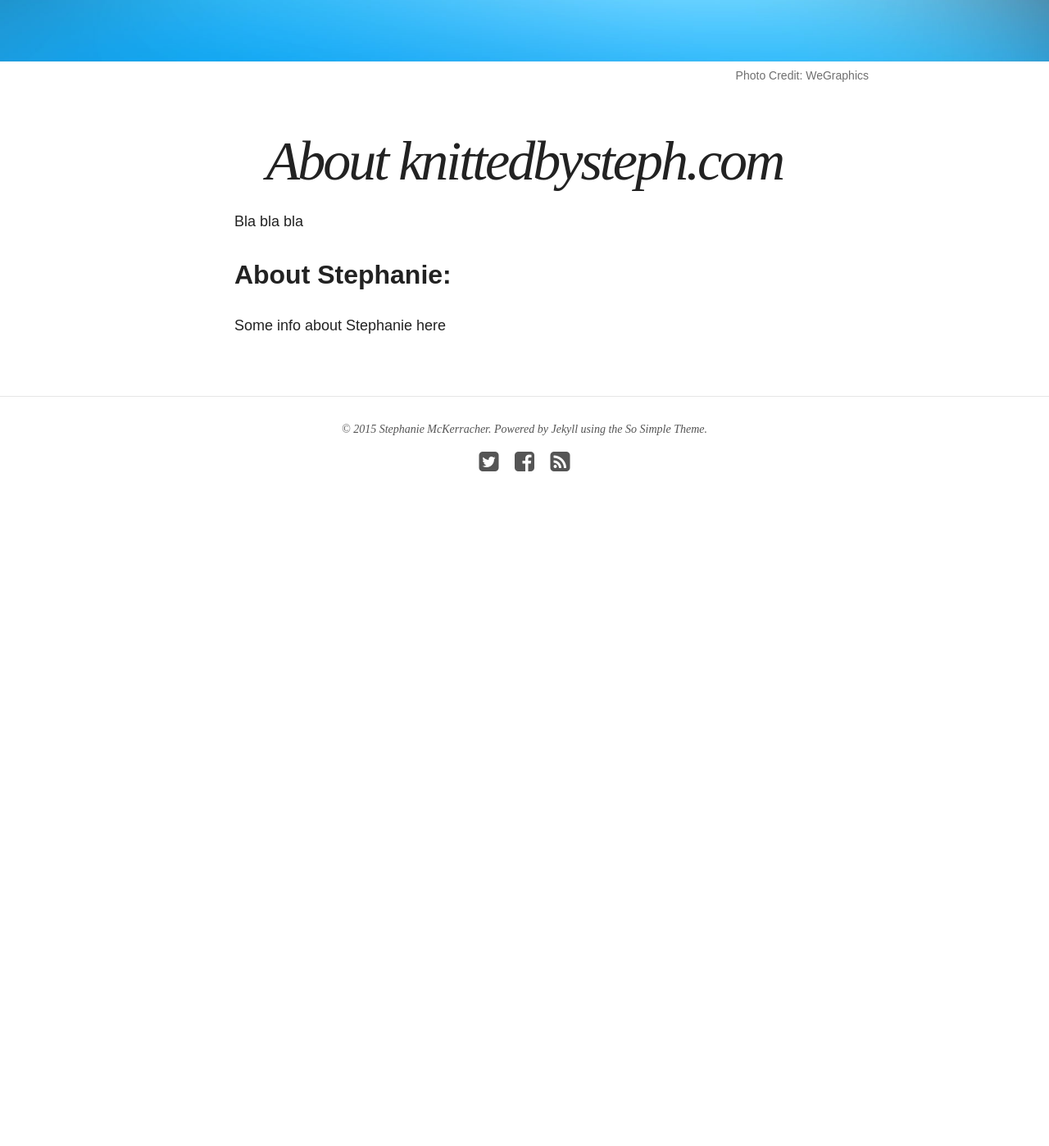
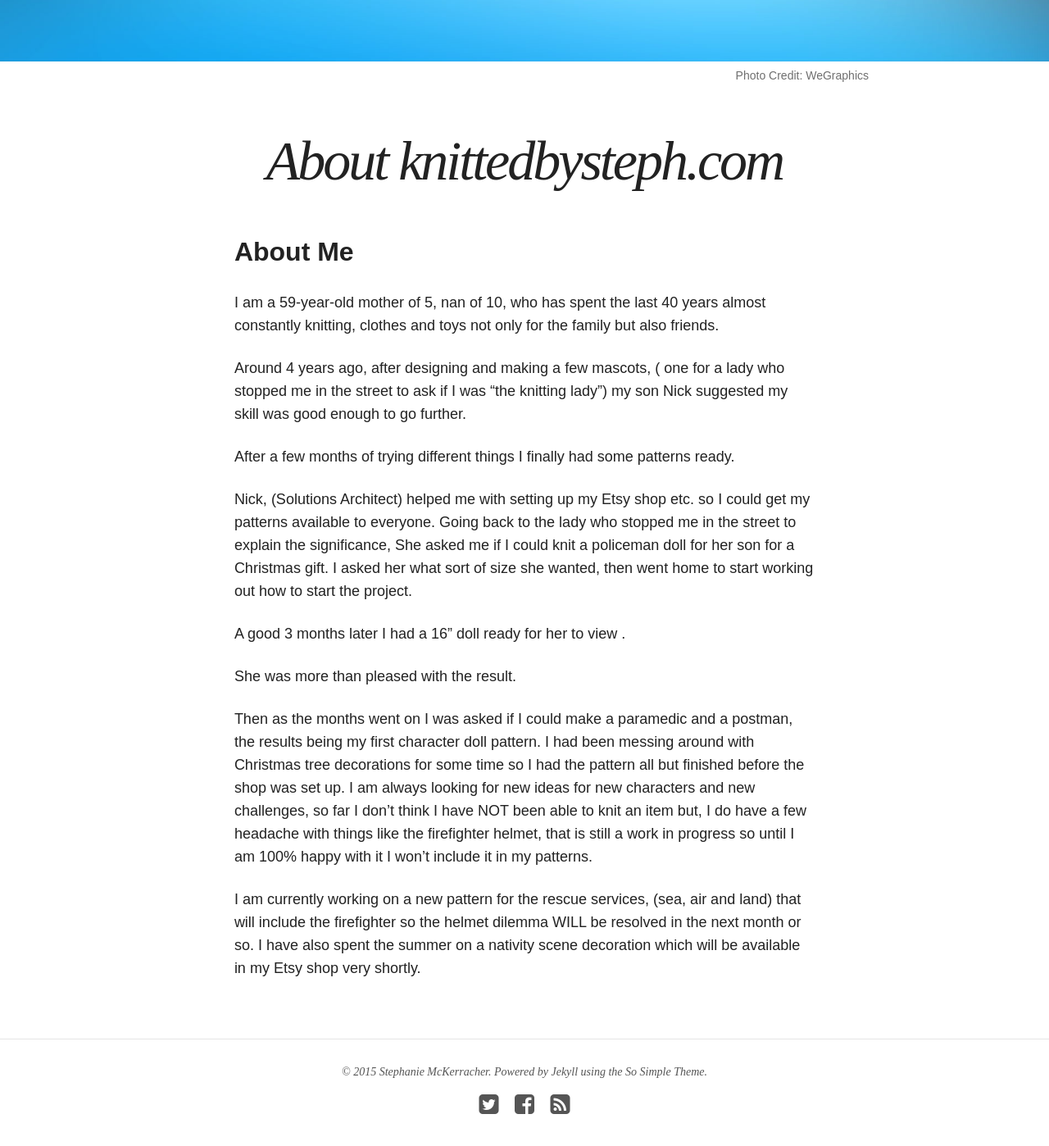
Before and after one commit to devoctomy/knittedbysteph.com, a Jekyll site: the page built from about/index.md, in a window 1280 px wide and 1400 px high, scrolled down 618 px. Shown: the whole window at 82% size. Built offline with Jekyll 4.4.1, drawn with Linux system fonts in a browser that asks for light colours; nearby versions of some CDN libraries; before the commit the page ends 1293 px from its top, so only the background shows below that.

Commit message:
About me page

```diff
--- a/about/index.md
+++ b/about/index.md
@@ -2,15 +2,31 @@
 layout: page
 title: About knittedbysteph.com
 excerpt: "Some background information."
-modified: 2015-10-04T10:00:00
+modified: 2015-10-05T12:53:00
 image:
   feature: so-simple-sample-image-4.jpg
   credit: WeGraphics
   creditlink: http://wegraphics.net/downloads/free-ultimate-blurred-background-pack/
 ---
 
-Bla bla bla
+## About Me
 
-## About Stephanie:
+I am a 59-year-old mother of 5, nan of 10, who has spent the last 40 years almost constantly knitting, clothes and toys not only for the family but also friends.
 
-Some info about Stephanie here
+Around 4 years ago, after designing and making a few mascots, ( one for a lady who stopped me in the street to ask if I was “the knitting lady”)  my son Nick suggested my skill was good enough to go further.
+
+After a few months of trying different things I finally had some patterns ready.
+
+Nick, (Solutions Architect) helped me with setting up my Etsy shop etc. so I could get my patterns available to everyone.
+Going back to the lady who stopped me in the street to explain the significance, She asked me if I could knit a policeman doll for her son for a Christmas gift. I asked her what sort of size she wanted, then went home to start working out how to start the project.
+
+A good 3 months later I had a 16” doll ready for her to view .
+
+She was more than pleased with the result.
+
+Then as the months went on I was asked if I could make a paramedic and a postman, the results being my first character doll pattern.
+I had been messing around with Christmas tree decorations for some time so I had the pattern all but finished before the shop was set up.
+I am always looking for new ideas for new characters and new challenges, so far I don’t think I have NOT been able to knit an item but,  I do have a few headache with things like the firefighter helmet, that is still a work in progress so until I am 100% happy with it I won’t include it in my patterns.
+
+I am currently working on a new pattern for the rescue services, (sea, air and land) that will include the firefighter so the helmet dilemma  WILL be resolved in the next month or so.
+I have also spent the summer on a nativity scene decoration which will be available in my Etsy shop very shortly.
```
Also changed, not shown: .travis.yml.
